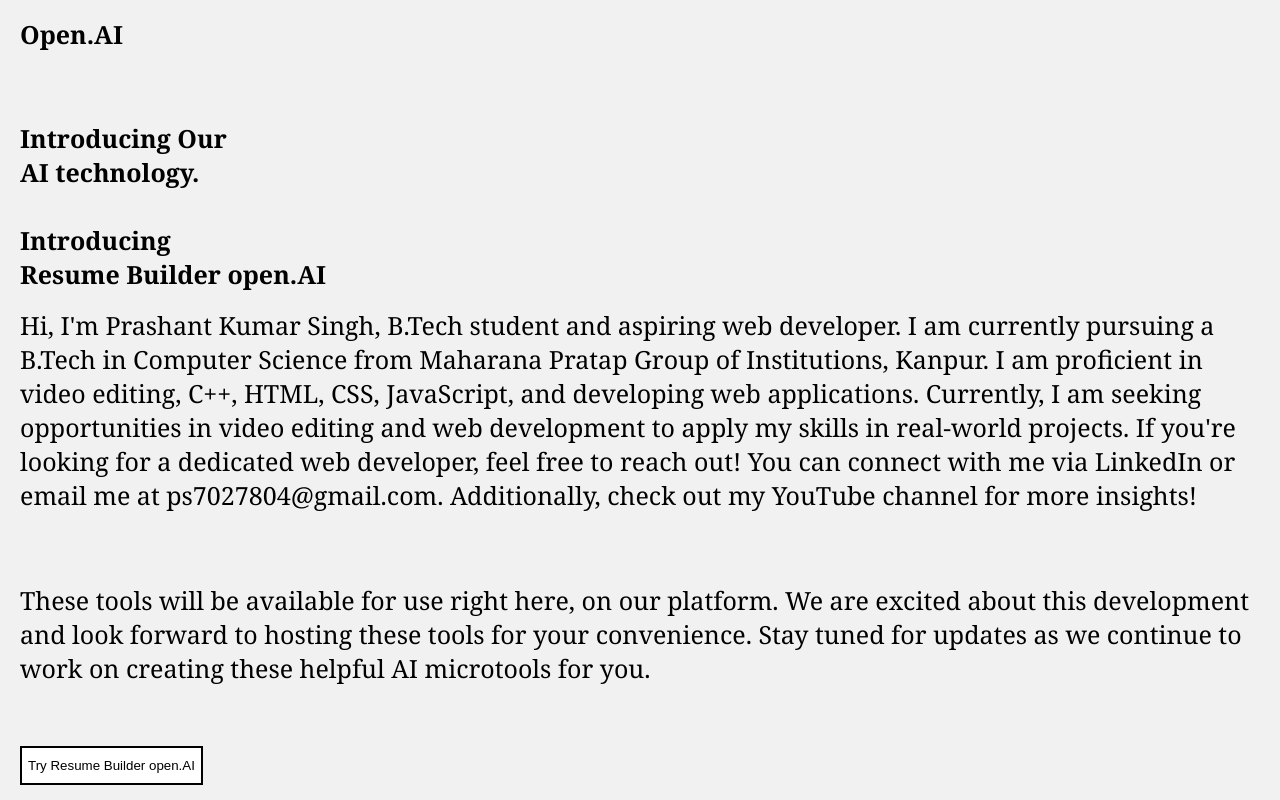
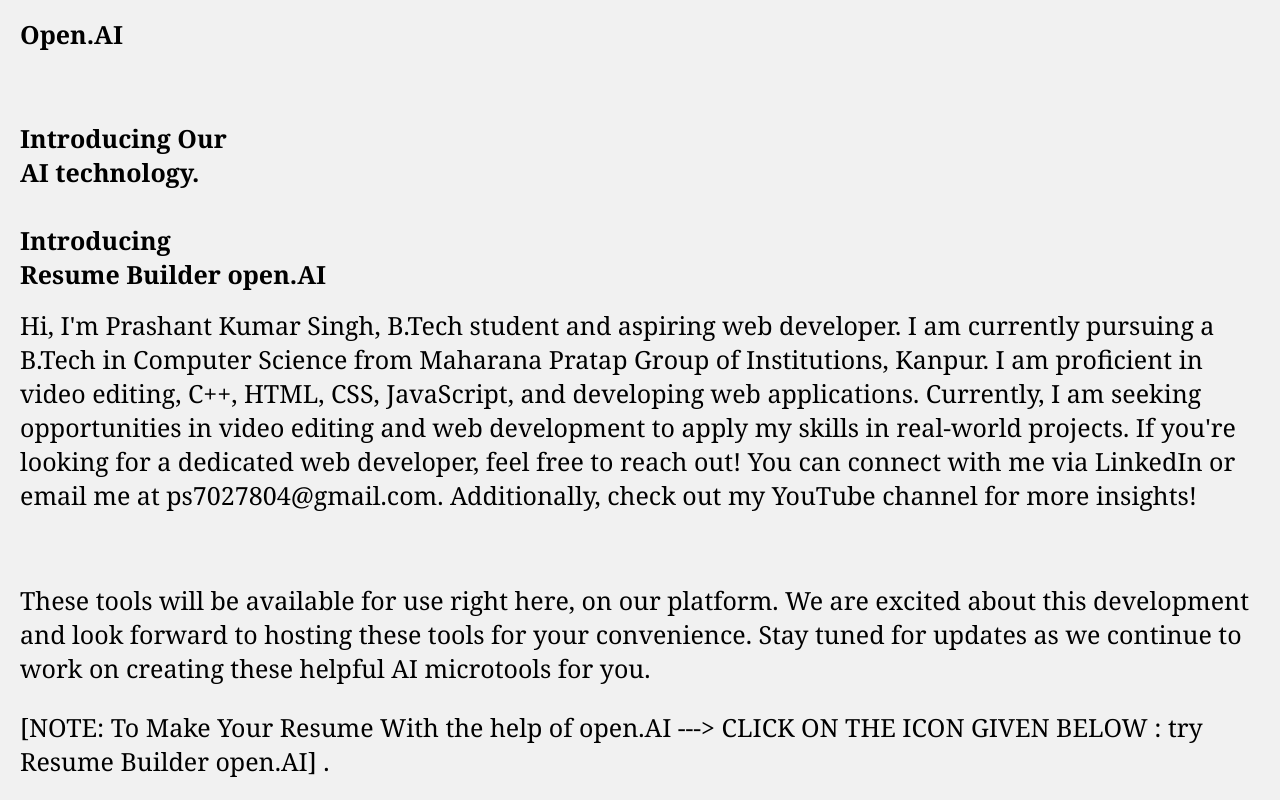
Before and after one commit to PrashantSinghUP64/Resume, a plain HTML site: page index.html in a window 1280 px wide. Shown: the top 800 px of the page. Drawn offline with Linux system fonts and the light colour scheme.

Commit message:
Update index.html

```diff
--- a/index.html
+++ b/index.html
@@ -42,7 +42,7 @@
 
     <p class="para">These tools will be available for use right here, on our platform. We are excited about this development and look forward to hosting these tools for your convenience. Stay tuned for updates as we continue to work on creating these helpful AI microtools for you.</p>
 
-
+    <p class="para"> [NOTE: To Make Your Resume With the help of open.AI ---> CLICK ON THE ICON GIVEN BELOW : try Resume Builder open.AI] .</p>
     <br><br>
     <a href="openAI.html">
         <button class="clr-btn">Try Resume Builder open.AI</button>
```
